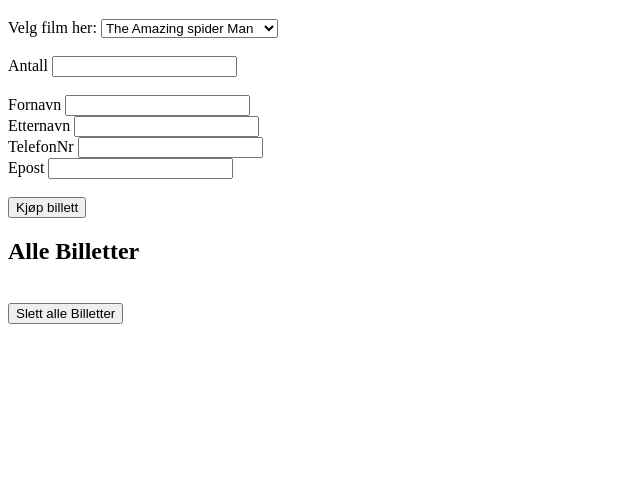
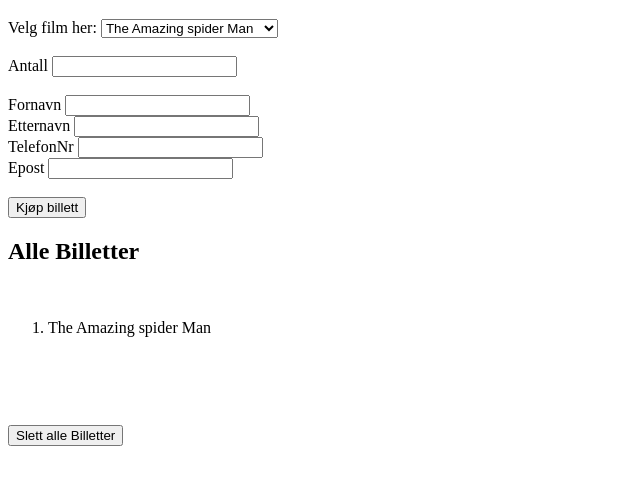
Before and after one commit to adkon8302/Oblig1, a website: page index.html in a window 1280 px wide. Both pictures are taken after a click on the button "Kjøp billett". Shown: the part 61-546 px from the top of the page, without its empty margins (0-640 px from the left). Drawn offline with Linux system fonts and the light colour scheme.

Commit message:
displaye fra input

```diff
--- a/index.html
+++ b/index.html
@@ -8,7 +8,8 @@
 </head>
 <body>
 <h1>Bestilling av Kinobilett</h1>
-Velg film her: <Select id="film" onchange="velgFilm();">
+<form id="billettForm">
+Velg film her: <Select id="film">
   <option> The Amazing spider Man</option>
   <option> Spider Man</option>
   <option> Spider Man: Homecoming</option>
@@ -22,9 +23,10 @@ Fornavn <input id="fornavn" type="text"><br>
 Etternavn <input id="etternavn" type="text"><br>
 TelefonNr <input id="telefon" type="text"><br>
 Epost <input id="epost" type="text"><br><br>
-<button onclick="visBillett()">Kjøp billett</button>
+</form>
+<button onclick="kjopBillett()">Kjøp billett</button>
 <h2>Alle Billetter</h2><br>
-<div id="kundeRegister"></div>
+<div id="billettRegister"></div>
 <button onclick="">Slett alle Billetter</button>
 </body>
 </html>
--- a/kinobillett.js
+++ b/kinobillett.js
@@ -2,7 +2,7 @@ const billettRegistering = [];
 function  kjopBillett() {
 
        const film = document.getElementById("film").value;
-       const antall = document.getElementById("Antall").value;
+       const antall = document.getElementById("antall").value;
        const fornavn = document.getElementById("fornavn").value;
        const etternavn = document.getElementById("etternavn").value;
        const telefon = document.getElementById("telefon").value;
@@ -11,8 +11,25 @@ function  kjopBillett() {
            film,antall,fornavn,etternavn,telefon,epost
        };
     billettRegistering.push(billett);
+    visBillett(billettRegistering);
 
 }
 function visBillett(){
 
+    console.log("ajunge aici")
+    let html = "<ol>";
+    console.log(billettRegistering)
+    for(let i in billettRegistering){
+        console.log(billettRegistering[i].film)
+        html += "<li>" + billettRegistering[i].film +"<br>"+
+                         billettRegistering[i].antall +"<br>"+
+                         billettRegistering[i].fornavn+ " " +
+                         billettRegistering[i].etternavn +"<br>"+
+                         billettRegistering[i].telefon +"<br>"+
+                         billettRegistering[i].epost +"<br>"+"</li>"
+    html+="</ol>"
+    document.getElementById("billettRegister").innerHTML = html;
+    console.log(html)
 }
+
+}
```
